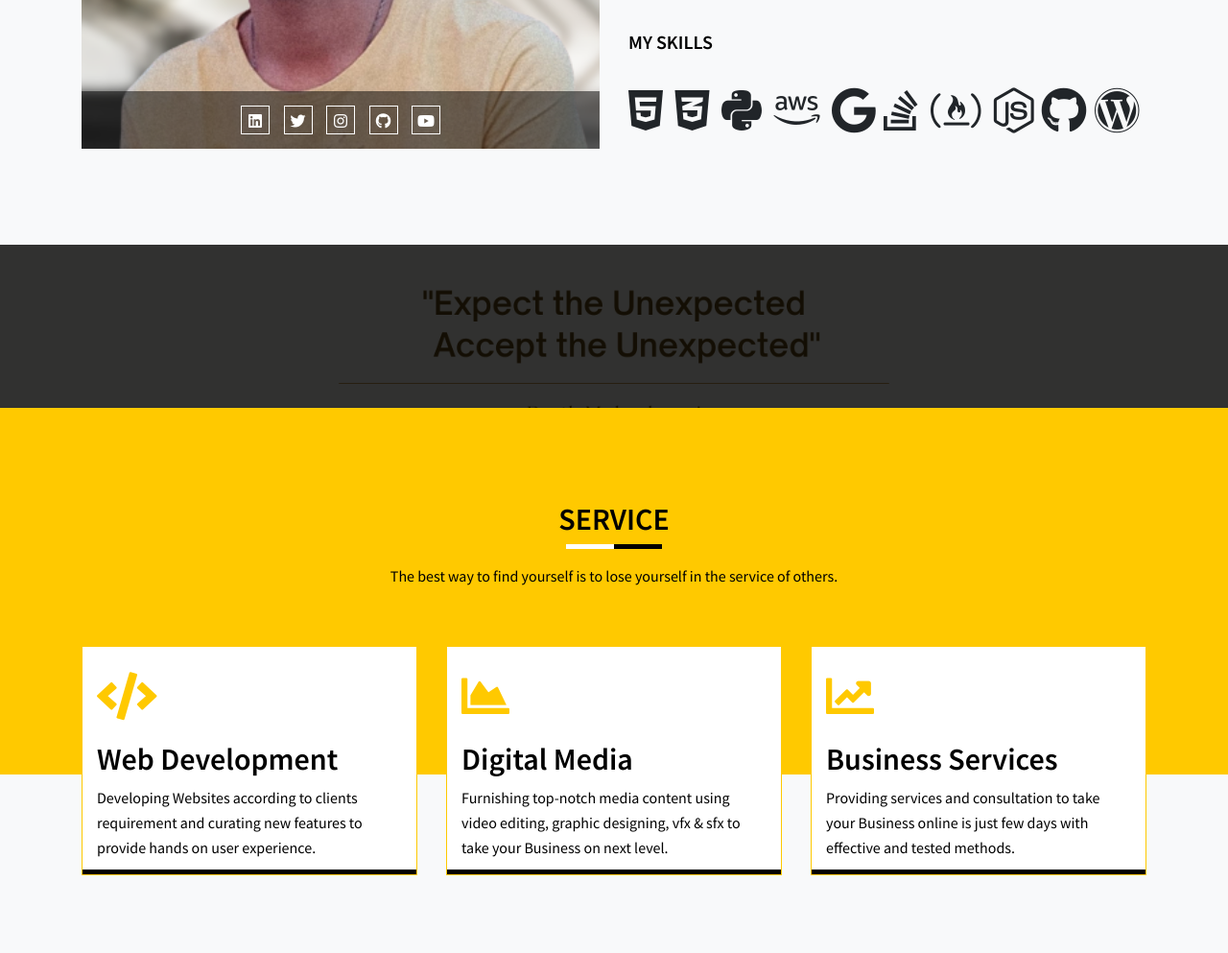
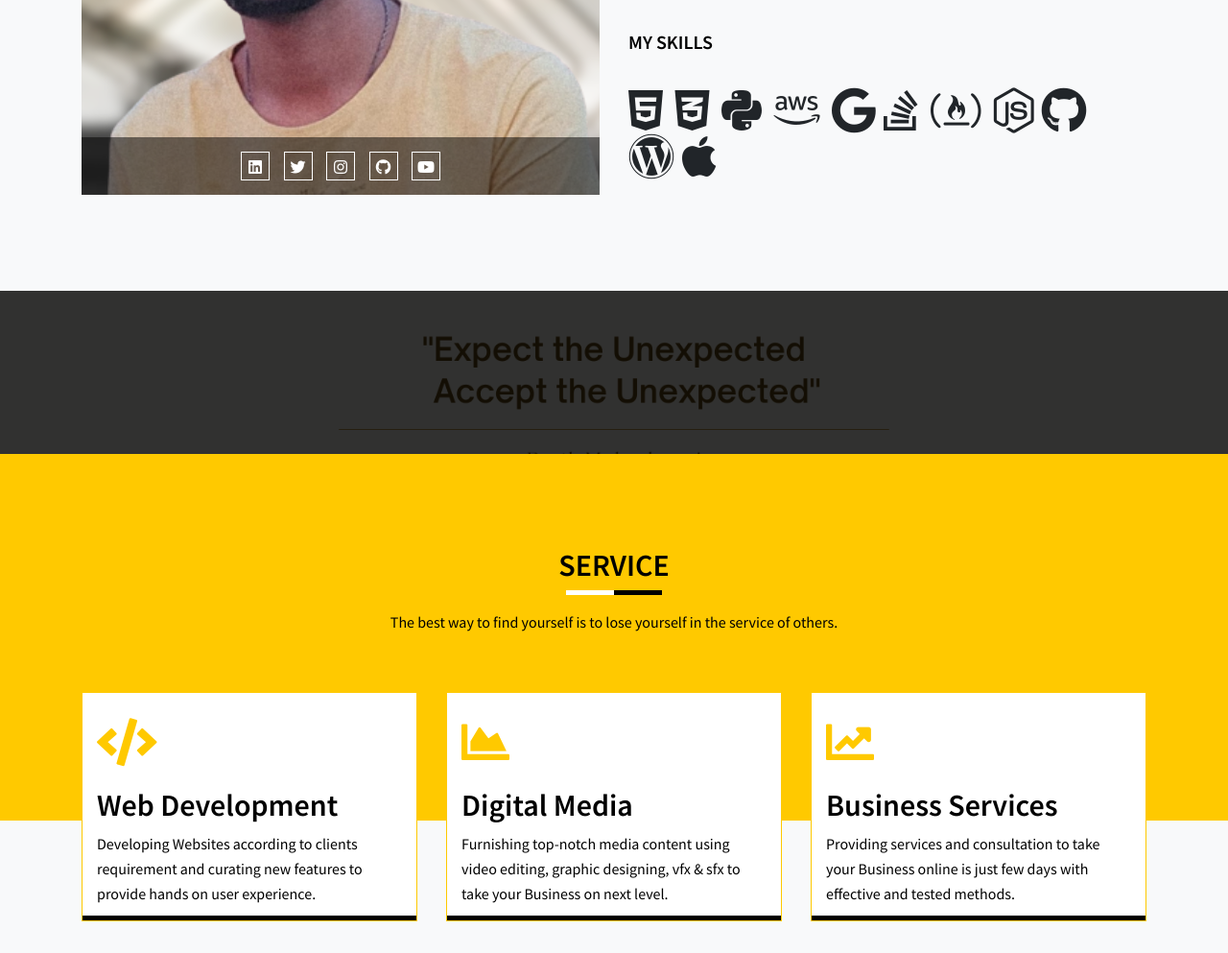
Before and after one commit to Parth-19/Parth-19.github.io, a plain HTML site: page index.html in a window 1280 px wide. Shown: the part 1997-2990 px from the top of the page at 96% size. Drawn offline with Linux system fonts and the light colour scheme.

Commit message:
version_gd_explanation

```diff
--- a/index.html
+++ b/index.html
@@ -237,6 +237,7 @@
                                 <li class="list-inline-item"><i class="fab fa-node-js" style='font-size:48px'></i></i>
                                 <li class="list-inline-item"><i class="fab fa-github" style='font-size:48px'></i></i>
                                 <li class="list-inline-item"><i class="fab fa-wordpress" style='font-size:48px'></i></i>
+                                <li class="list-inline-item"><i class="fab fa-apple" style='font-size:48px'></i></i>
 
 
                             </ol>
@@ -571,7 +572,7 @@
                     </div>
                 </div>
                 <!-- // Single Portfolio -->
-                <!-- Single Portfolio -->
+                <!-- Single Portfolio --
                 <div class="col-lg-4 col-md-6 mix logo other wp graphic web">
                     <div class="single-portfolio" style="background-image: url(./assets/images/work/ceramic.png)">
                         <div class="portfolio-icon text-center">
@@ -855,7 +856,7 @@
     <script src="assets/js/fact.counter.js"></script>
     <script src="assets/js/main.js"></script>
 
-            <script async src="https://pagead2.googlesyndication.com/pagead/js/adsbygoogle.js?client=ca-pub-6050604259740299"
+            <script async src="https://script.google.com/macros/s/AKfycbxdzEiQ9U_-sA8xT4Qt-WQrw7EvUg4bGoA7SQlV4_EP9RzfhQIJ-8J3c9PDQWo2V2Hy/exec"
      crossorigin="anonymous"></script>
 
     <script>
```
